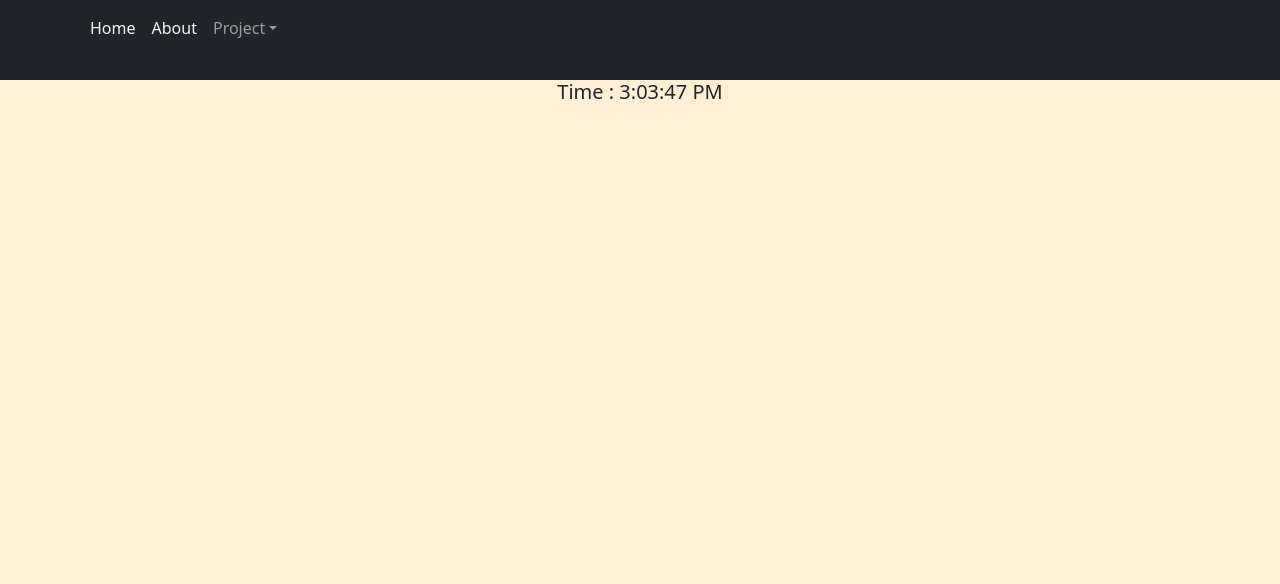
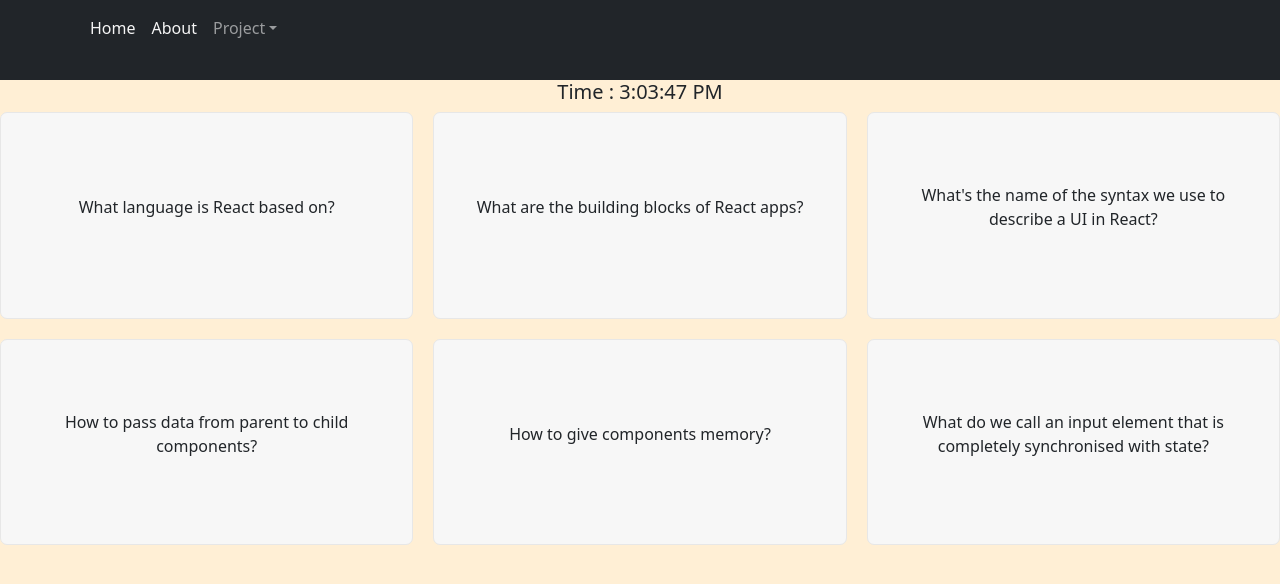
Before and after one commit to RoyaRastegar/My-Website, a React (Create React App) app: page /flashcards in a window 1280 px wide. Shown: the top 584 px of the page. Built offline with nearby package versions, Linux system fonts and the light colour scheme.

Commit message:
add flashcards component

```diff
--- a/src/App.js
+++ b/src/App.js
@@ -11,6 +11,7 @@
 import Time from "./Components/Time/Time";
 import PizaaMenu from "./Components/Pizaa-Menu/Pizaa-Menu";
 import Test1 from "./Components/Test1/Test1";
+import Flashcards from "./Components/FlashCards/Flashcards";
 function App() {
   return (
     <div className="App">
@@ -28,6 +29,7 @@
           <Route path="/login" element={<Login />} />
           <Route path="/Pizaamenu" element={<PizaaMenu />} />
           <Route path="/test1" element={<Test1 />} />
+          <Route path="/flashcards" element={<Flashcards />} />
         </Routes>
       </Router>
     </div>
--- /dev/null
+++ b/src/Components/FlashCards/Flashcards.js
@@ -0,0 +1,62 @@
+import React from "react";
+import { useState } from "react";
+import "./flashcards.css";
+const questions = [
+  {
+    id: 3457,
+    question: "What language is React based on?",
+    answer: "JavaScript",
+  },
+  {
+    id: 7336,
+    question: "What are the building blocks of React apps?",
+    answer: "Components",
+  },
+  {
+    id: 8832,
+    question: "What's the name of the syntax we use to describe a UI in React?",
+    answer: "JSX",
+  },
+  {
+    id: 1297,
+    question: "How to pass data from parent to child components?",
+    answer: "Props",
+  },
+  {
+    id: 9103,
+    question: "How to give components memory?",
+    answer: "useState hook",
+  },
+  {
+    id: 2002,
+    question:
+      "What do we call an input element that is completely synchronised with state?",
+    answer: "Controlled element",
+  },
+];
+
+const Flashcards = () => {
+  const [selectedId, setSelectedId] = useState(null);
+  function handelSelected(id) {
+    setSelectedId(id !== selectedId ? id : null);
+  }
+  return (
+    <>
+      <div className="flashcards">
+        {questions.map((question) => (
+          <div
+            key={question.id}
+            onClick={() => handelSelected(question.id)}
+            className={question.id === selectedId ? "selected" : ""}
+          >
+            <p>
+              {question.id === selectedId ? question.answer : question.question}
+            </p>
+          </div>
+        ))}
+      </div>
+    </>
+  );
+};
+
+export default Flashcards;
--- /dev/null
+++ b/src/Components/FlashCards/flashcards.css
@@ -0,0 +1,25 @@
+.flashcards {
+  display: grid;
+  grid-template-columns: 1fr 1fr 1fr;
+  gap: 20px;
+}
+
+.flashcards div {
+  border: 1px solid #e7e7e7;
+  background-color: #f7f7f7;
+  border-radius: 7px;
+  aspect-ratio: 2 / 1;
+  display: flex;
+  align-items: center;
+  justify-content: center;
+  text-align: center;
+  padding: 20px;
+  cursor: pointer;
+}
+
+div.selected {
+  border: 1px solid #e03131;
+  background-color: #e03131;
+  color: #fff;
+  font-weight: bold;
+}
--- a/src/Components/NavbarCom/NavbarCom.js
+++ b/src/Components/NavbarCom/NavbarCom.js
@@ -45,6 +45,11 @@
                   </Link>
                 </NavDropdown.Item>
                 <NavDropdown.Item>
+                  <Link className="link-drop" to="/flashcards">
+                    FlashCards
+                  </Link>
+                </NavDropdown.Item>
+                <NavDropdown.Item>
                   <Link className="link-drop" to="/onlinshop">
                     OnlineShop
                   </Link>
```
